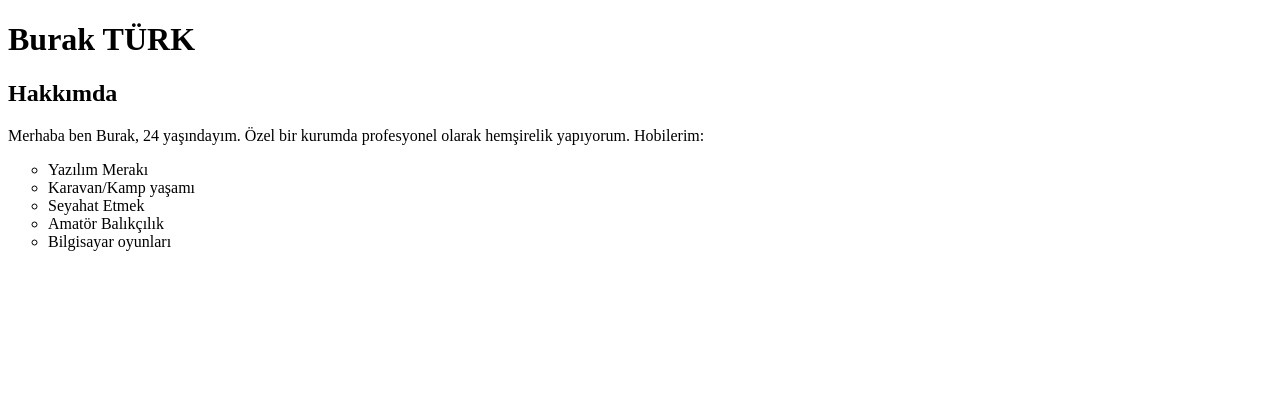
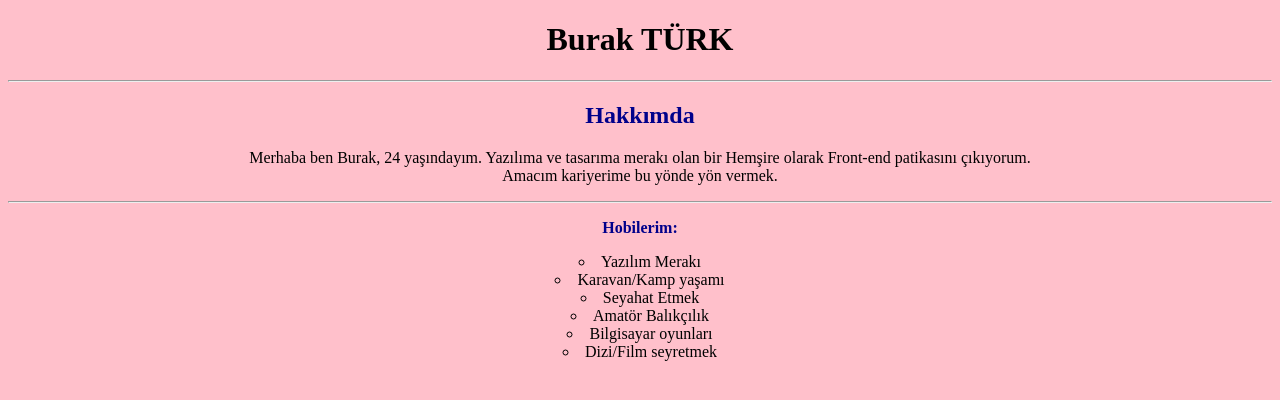
Before and after one commit to burakturkster/patika.dev-html, a plain HTML site: page index.html in a window 1280 px wide. Drawn offline with Linux system fonts and the light colour scheme.

Commit message:
readme and index first alone practice changed saved

```diff
--- a/index.html
+++ b/index.html
@@ -6,17 +6,24 @@
     <meta name="viewport" content="width=device-width, initial-scale=1.0">
     <title>Burak Türk-HTML</title>
 </head>
-<body>
-    <div>
+<body style="background-color:pink">
+    <div text align="middle">
+               <!-- # Ben kimim? Bu hayattan beklentim nedir? Hobilerim neler?# -->
 <h1>Burak TÜRK</h1>
-<h2>Hakkımda</h2>
-    <p>Merhaba ben Burak, 24 yaşındayım. Özel bir kurumda profesyonel olarak hemşirelik yapıyorum. Hobilerim:
-        <ul style="list-style-type:circle">
+<hr>
+<h2><font color="darkblue"> Hakkımda</font></h2>
+    <p>Merhaba ben Burak, 24 yaşındayım. Yazılıma ve tasarıma merakı olan bir Hemşire olarak Front-end patikasını çıkıyorum.
+    <br>
+    Amacım kariyerime bu yönde yön vermek.
+<hr>
+    <span><strong> <p style=color:darkblue;">Hobilerim:</p> </strong></span>
+        <ul="middle" style="list-style-type:circle">
             <li>Yazılım Merakı</li>
             <li>Karavan/Kamp yaşamı</li>
             <li>Seyahat Etmek</li>
             <li>Amatör Balıkçılık</li>
             <li>Bilgisayar oyunları</li>
+            <li>Dizi/Film seyretmek</li>
         </ul>
     </p>
 </div>
```
